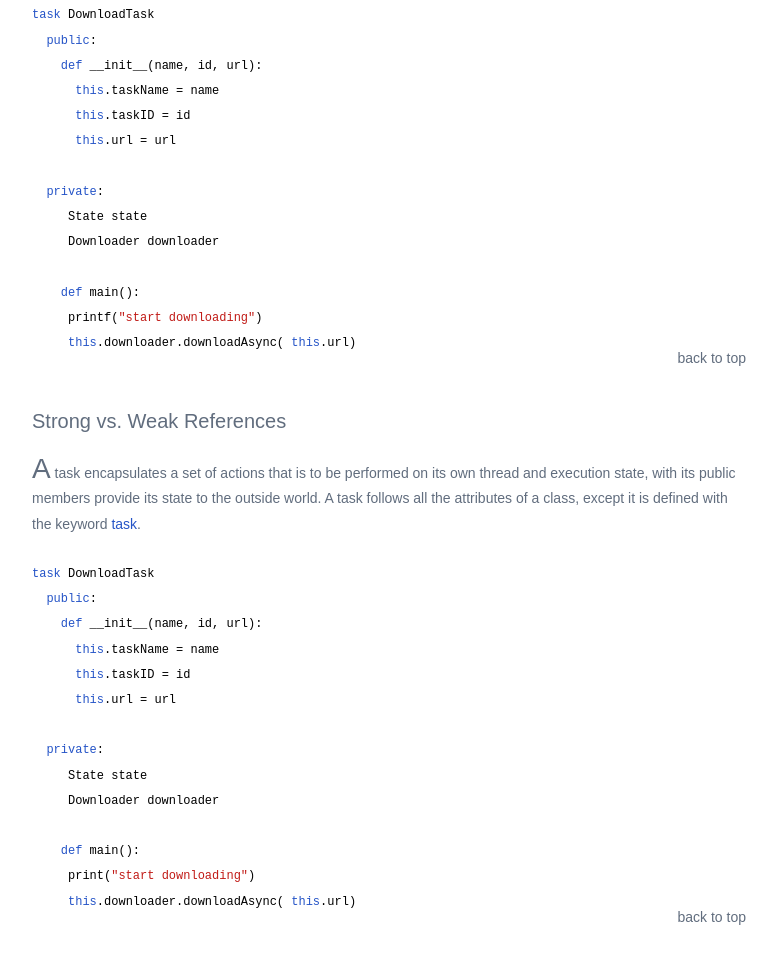
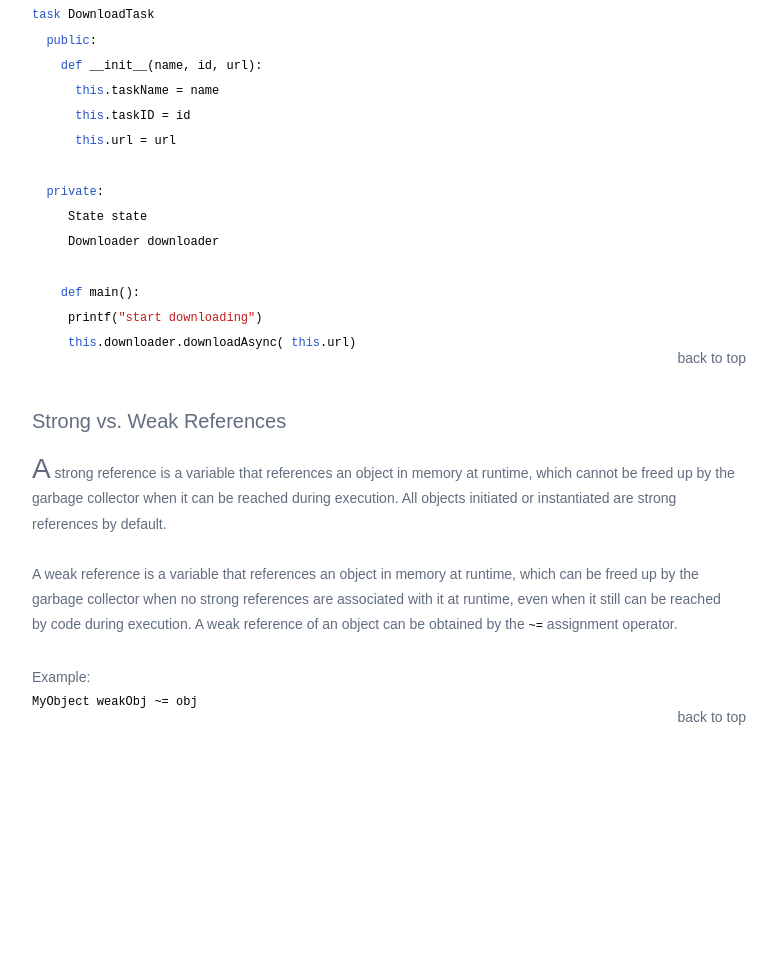
Before and after one commit to mazj/hex, a plain HTML site: page hexlang.org/index.html in a window 1280 px wide. Shown: the part 4100-5061 px from the top of the page, without its empty margins (396-1173 px from the left). After the commit the page ends 4865 px from the top, so only its background shows below. Drawn offline with Linux system fonts and the light colour scheme.

Commit message:
hexlang.org - added strong vs. weak references section

```diff
--- a/hexlang.org/index.html
+++ b/hexlang.org/index.html
@@ -362,33 +362,15 @@
                     Strong vs. Weak References
                 </div>
                 <div class="section_content">
-                    <span class="section_first_letter">A</span> task encapsulates a set of actions that is to be performed on its own thread and execution state, with its public members provide its state to the outside world. A task follows all the attributes of a class, except it is defined with the keyword <span class="keyword">task</span>.
+                    <span class="section_first_letter">A</span> strong reference is a variable that references an object in memory at runtime, which cannot be freed up by the garbage collector when it can be reached during execution. All objects initiated or instantiated are strong references by default.
                     <br/><br/>
+                    A weak reference is a variable that references an object in memory at runtime, which can be freed up by the garbage collector when no strong references are associated with it at runtime, even when it still can be reached by code during execution. A weak reference of an object can be obtained by the <span class="code">~=</span> assignment operator.
+                    <br/><br/>
+                    Example:
+                    <br/>
                     <div class="section_code">
-                        <span class="keyword">task</span> DownloadTask<br/>
-                        &nbsp;&nbsp;<span class="keyword">public</span>:<br/>
-                        &nbsp;&nbsp;&nbsp;&nbsp;<span class="keyword">def</span>
-                        __init__(name, id, url):<br/>
-                        &nbsp;&nbsp;&nbsp;&nbsp;&nbsp;
-                        <span class="keyword">this</span>.taskName = name<br/>
-                        &nbsp;&nbsp;&nbsp;&nbsp;&nbsp;
-                        <span class="keyword">this</span>.taskID = id<br/>
-                        &nbsp;&nbsp;&nbsp;&nbsp;&nbsp;
-                        <span class="keyword">this</span>.url = url<br/>
-                        <br/>
-                        &nbsp;&nbsp;<span class="keyword">private</span>:<br/>
-                        &nbsp;&nbsp;&nbsp;&nbsp;
-                        State state<br/>
-                        &nbsp;&nbsp;&nbsp;&nbsp;
-                        Downloader downloader<br/><br/>
-                        &nbsp;&nbsp;&nbsp;&nbsp;<span class="keyword">def</span>
-                        main():<br/>
-                        &nbsp;&nbsp;&nbsp;&nbsp;
-                        print(<span class="string">"start downloading"</span>)
-                        <br/>
-                        &nbsp;&nbsp;&nbsp;&nbsp;
-                        <span class="keyword">this</span>.downloader.downloadAsync(
-                        <span class="keyword">this</span>.url)<br/>
+                        MyObject weakObj ~= obj
+
                     </div>
                 </div>
                 <div class="section_back_to_top">
```
